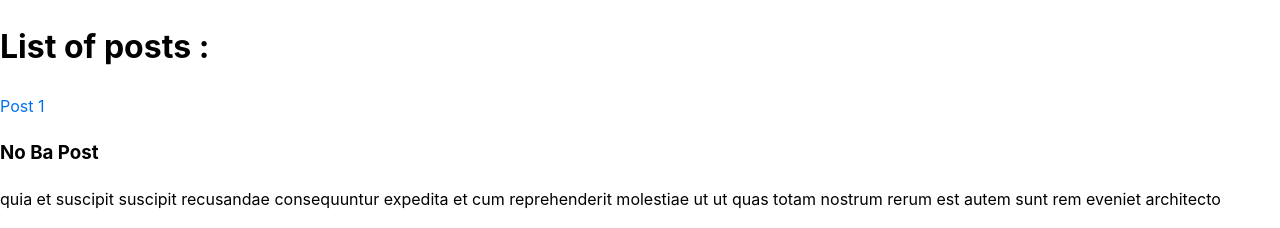
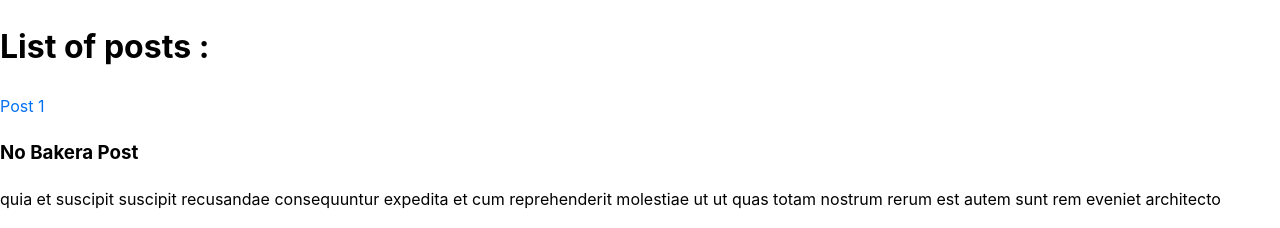
Before and after one commit to JoeMakuta/Next-Blog-App, a Next.js app: page /posts in a window 1280 px wide. Shown: the top 228 px of the page. Built offline with nearby package versions, Linux system fonts and the light colour scheme; data requests are answered from the project's data file.

Commit message:
Feat : end with static generation

```diff
--- a/db.json
+++ b/db.json
@@ -2,7 +2,7 @@
   "posts": [
     {
       "id": 1,
-      "title": "No Ba Post",
+      "title": "No Bakera Post",
       "author": "typicode",
       "body": "quia et suscipit suscipit recusandae consequuntur expedita et cum reprehenderit molestiae ut ut quas totam nostrum rerum est autem sunt rem eveniet architecto"
     },
--- a/pages/posts/index.jsx
+++ b/pages/posts/index.jsx
@@ -26,6 +26,7 @@ const Posts = ({ posts }) => {
 export default Posts;
 
 export const getStaticProps = async () => {
+  console.log("Revalidating called ...");
   const response = await fetch("http://localhost:4000/posts").then((data) =>
     data.json()
   );
@@ -34,6 +35,6 @@ export const getStaticProps = async () => {
     props: {
       posts: response,
     },
-    revalidate: 20,
+    revalidate: 10,
   };
 };
```
